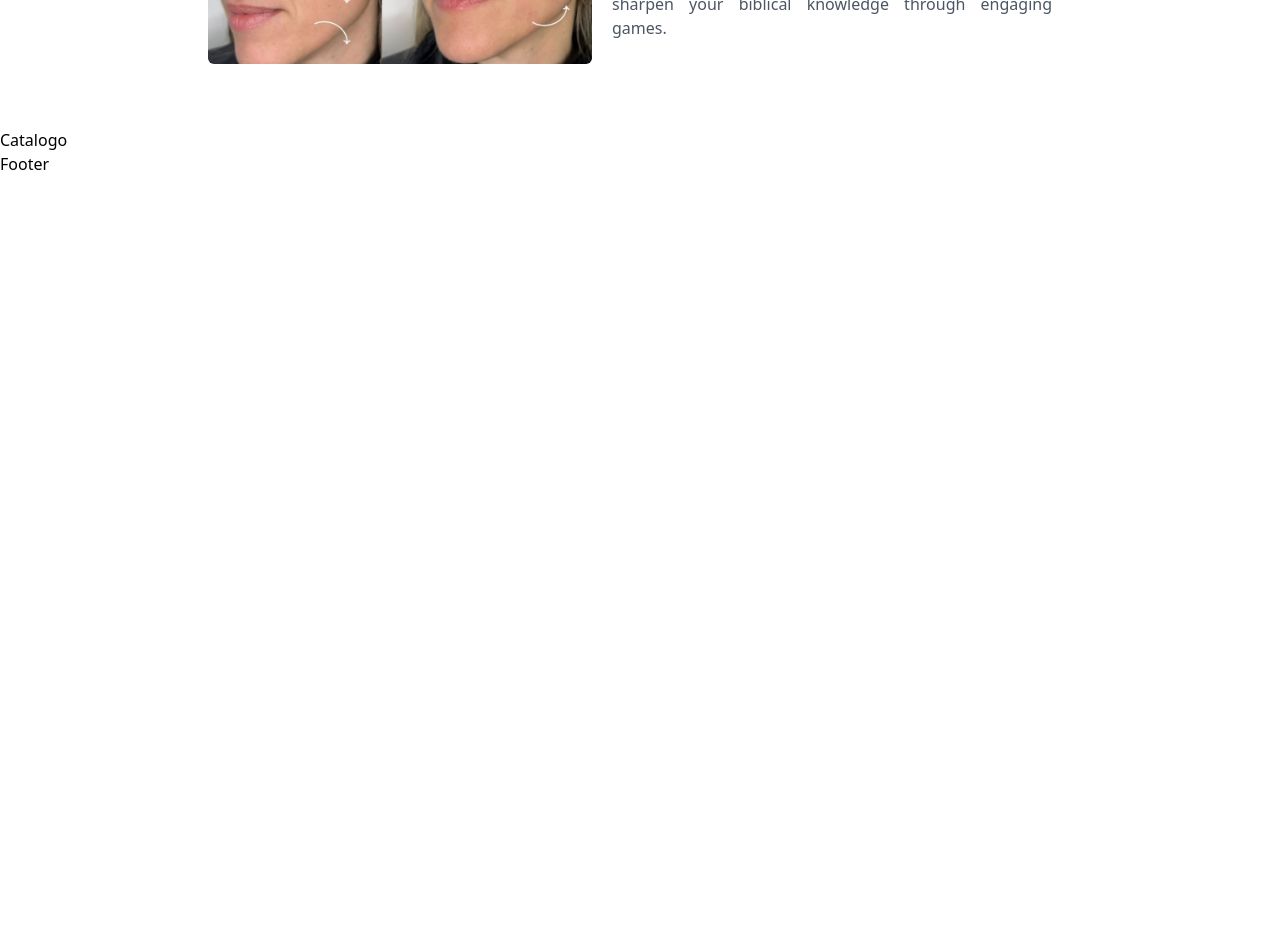
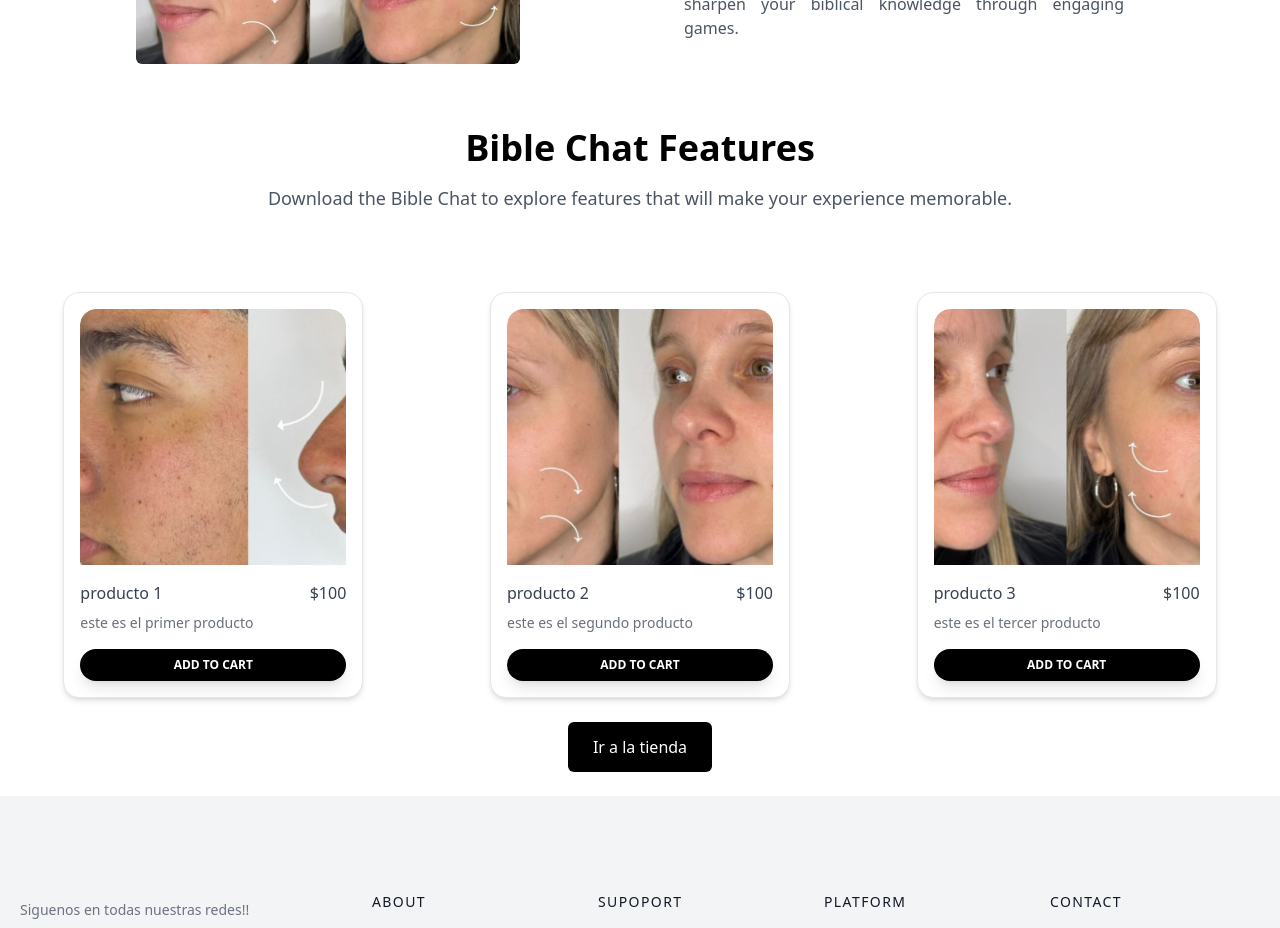
Before and after one commit to FrankJimenezDev/-FrontEnd-Estetica, a React (Vite) app: page / in a window 1280 px wide. Shown: the part 1520-2448 px from the top of the page. Before the commit the page ends 1696 px from the top, so only its background shows below. Built offline with nearby package versions, Linux system fonts and the light colour scheme.

Commit message:
[complete] HomePage complete

```diff
--- a/src/App.tsx
+++ b/src/App.tsx
@@ -1,9 +1,10 @@
 import { Route, Routes } from "react-router-dom"
-import { Navbar } from "./components/NavBar"
+import { Navbar } from "./shared/NavBar"
 import { HomePage } from "./Pages/HomePage/HomePage"
 import { AgendaProPage } from "./Pages/AgendaPro/AgendaProPage"
 import { AboutPage } from "./Pages/About/AboutPage"
 import { CatalogoPage } from "./Pages/Catalogo/CatalogoPage"
+import { Footer } from "./shared/Footer"
 
 function App() {
   return (
@@ -15,6 +16,7 @@ function App() {
         <Route path="catalogo" element={<CatalogoPage />} />
         <Route path="about" element={<AboutPage />} />
       </Routes>
+      <Footer />
     </>
   )
 }
--- a/src/components/ArticleComponents/Articles.tsx
+++ b/src/components/ArticleComponents/Articles.tsx
@@ -9,8 +9,8 @@ export const Articles: React.FC<ArticlesI> = ({ articles }) => {
                 articles.map((article, idx) => {
 
                     const articleClassName = (idx % 2 === 0)
-                        ? `flex flex-col md:flex-row items-center md:items-start md:justify-center`
-                        : `flex flex-col md:flex-row-reverse items-center md:items-start md:justify-center`
+                        ? `flex flex-col md:flex-row items-center md:items-start md:justify-around`
+                        : `flex flex-col md:flex-row-reverse items-center md:items-start md:justify-around`
 
                     return (
                         <article key={idx} className={articleClassName}>
--- /dev/null
+++ b/src/components/HomeCatalogComponents/CardsCatalog.tsx
@@ -0,0 +1,41 @@
+import { productsI } from "../../interfaces/CardCatalog.interface";
+
+export const CardsCatalog: React.FC<productsI> = ({ products }) => {
+  return products.map((product, idx) => (
+    <article key={idx} className="flex justify-center items-start min-h-300 pt-8">
+      <div className="max-w-[300px] mx-auto min-h-[400px] min-w-[300px]">
+        <div className="relative flex flex-col text-gray-700 bg-white shadow-md rounded-2xl border border-gray-200 w-full">
+
+          <header className="relative mx-4 mt-4 overflow-hidden bg-white rounded-t-2xl h-64">
+            <img
+              src={product.image}
+              alt="Apple AirPods in a stylish setting"
+              className="object-cover w-full h-full rounded-t-2xl"
+            />
+          </header>
+          <div className="p-4">
+            <div className="flex items-center justify-between mb-2">
+              <h1 className="font-sans text-base font-medium text-blue-gray-900 antialiased">
+                {product.title}
+              </h1>
+              <p className="font-sans text-base font-medium text-blue-gray-900 antialiased">
+                ${product.price}
+              </p>
+            </div>
+            <p className="font-sans text-sm font-normal text-gray-700 opacity-75 antialiased">
+              {product.description}
+            </p>
+          </div>
+          <footer className="p-4 pt-0">
+            <button
+              className="align-middle font-sans font-bold text-center uppercase transition-all text-xs py-2 px-5 rounded-full bg-black text-white shadow-lg hover:bg-gray-300 hover:text-black hover:scale-105 focus:shadow-inner active:opacity-90 block w-full"
+              type="button"
+            >
+              Add to Cart
+            </button>
+          </footer>
+        </div>
+      </div>
+    </article>
+  ))
+};
--- a/src/components/HomePageComponent.tsx
+++ b/src/components/HomePageComponent.tsx
@@ -1,13 +1,13 @@
-import { ArticlesComponent } from "./ArticlesComponent"
-import { ExpandivCards } from "./ExpandivCards/ExpandivCards"
+import { ArticlesComponent } from "./HomeArticles"
+import { ExpandivCards } from "./ExpandivCards"
+import { HomeCatalog } from "./HomeCatalog"
 
 export const HomePageComponent = () => {
   return (
     <>
       <ExpandivCards />
       <ArticlesComponent />
-      <div>Catalogo</div>
-      <div>Footer</div>
+      <HomeCatalog />
     </>
   )
 }
--- /dev/null
+++ b/src/interfaces/CardCatalog.interface.ts
@@ -0,0 +1,10 @@
+export interface product {
+    image: string;
+    title: string;
+    price: number;
+    description: string;
+}
+
+export interface productsI {
+    products: product[]
+}
--- a/src/interfaces/DropDownMenu.interfaces.ts
+++ b/src/interfaces/DropDownMenu.interfaces.ts
@@ -1,8 +1,8 @@
-export interface Item {
+export interface DropMenuItem {
     title : string;
     description: string
 }
 
-export interface ListMenu {
-    items: Array<Item>
+export interface DropMenuListMenu {
+    items: Array<DropMenuItem>
 }
--- a/src/components/Footer.tsx
+++ b/src/shared/Footer.tsx
@@ -1,5 +1,5 @@
-import { ColumsSection } from "./FooterComponents/ColumsSection";
-import { SocialNetwords } from "./FooterComponents/SocialNetwordsSection";
+import { ColumsSection } from "../components/FooterComponents/ColumsSection";
+import { SocialNetwords } from "../components/FooterComponents/SocialNetwordsSection";
 
 const socialMediasData = {
     title: "Siguenos en todas nuestras redes!!",
--- a/src/components/NavBar.tsx
+++ b/src/shared/NavBar.tsx
@@ -1,6 +1,6 @@
 import { useState } from "react";
-import { NavItems } from "./NavBarComponents/NavItems";
-import { NavTitle } from "./NavBarComponents/NavTitle";
+import { NavItems } from "../components/NavBarComponents/NavItems";
+import { NavTitle } from "../components/NavBarComponents/NavTitle";
 
 export const Navbar = () => {
     const [open, setOpen] = useState(false);
```
Also changed, not shown: src/components/ExpandivCards.tsx (renamed from src/components/ExpandivCards/ExpandivCards.tsx, +4 -4 lines), src/components/HomeArticles.tsx (renamed from src/components/ArticlesComponent.tsx).
